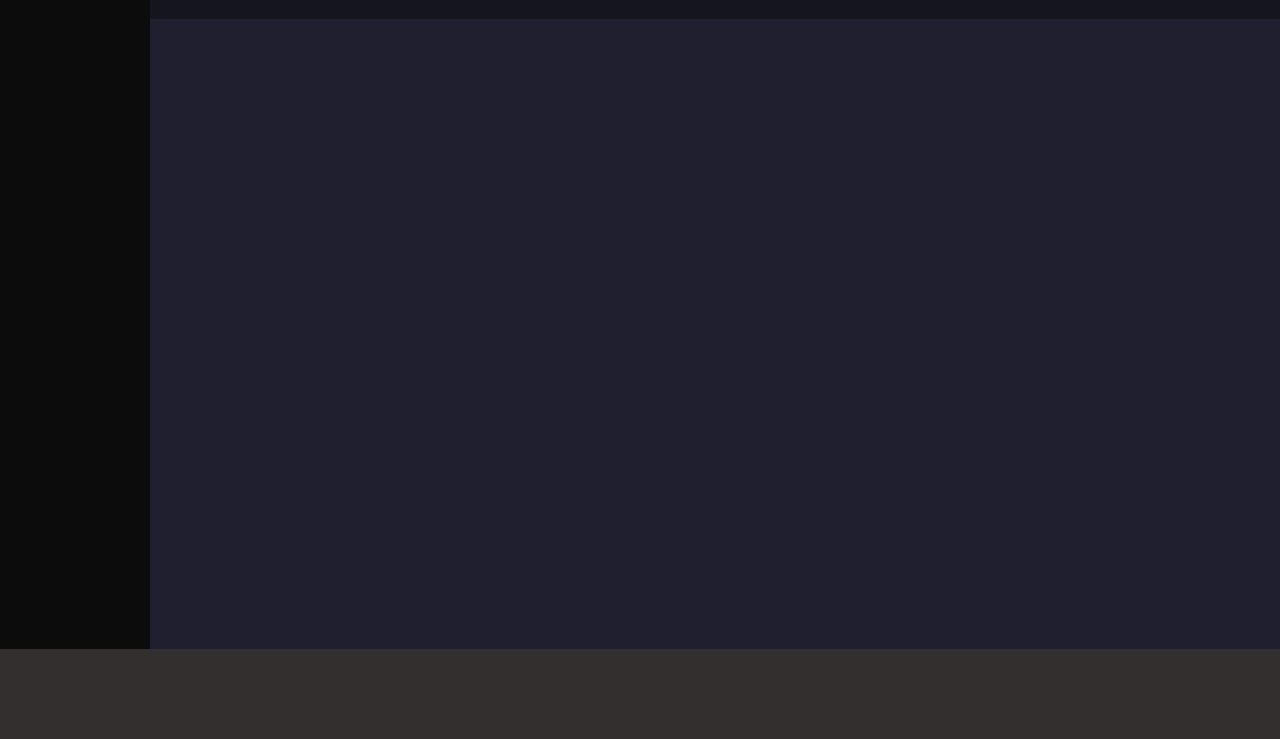
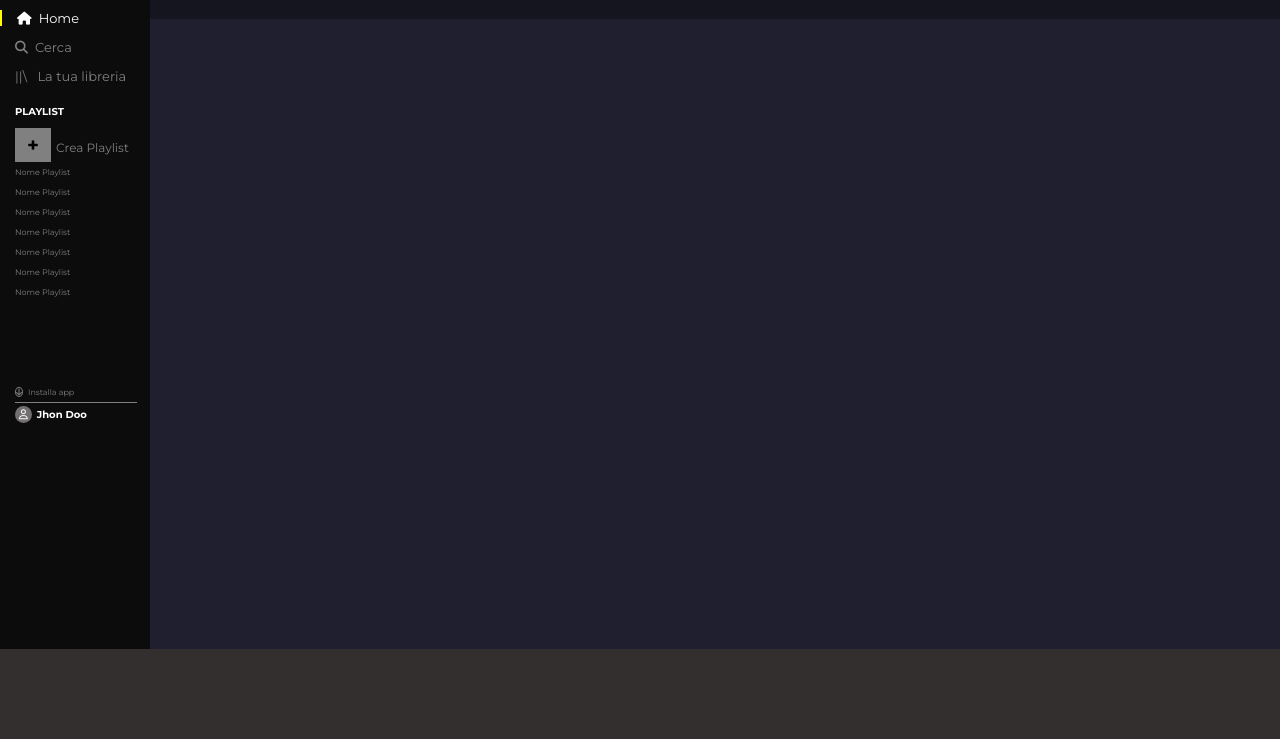
Before and after one commit to Jonathanmasa/html-css-spotifyweb, a plain HTML site: page index.html in a window 1280 px wide. Shown: the part 61-800 px from the top of the page. Drawn offline with Linux system fonts and the light colour scheme.

Commit message:
feat [nav column]

```diff
--- a/css/style.css
+++ b/css/style.css
@@ -7,6 +7,16 @@
 
 body {
     font-family:"Montserrat", sans-serif;
+}
+
+li {
+    list-style: none;
+
+
+}
+
+a  {
+    text-decoration: none;
 }
 
 /* REGOLE COLONNA NAV */
@@ -24,9 +34,110 @@ body {
 
 /* CONTENUTO COLONNA NAV */
 .nav-contain {
-    padding: 2px 0;
+    margin: 15px 0px;
+}
+
+.logo img {
+    width:100px;
+    margin-bottom: 20px;
+    margin-left: 10px;
 
 }
+
+/* nav list icon */
+.icon-link li a {
+    font-size: 13px;
+    padding-left: 15px;
+    color: gray;
+    margin-bottom: 10px;
+
+
+}
+
+.icon-link li {
+    margin-bottom: 10px;
+}
+
+.icon-link span {
+    margin-left: 7px;
+
+
+}
+
+.icon-link .evidenza {
+    color: white;
+    border-left: 2px solid yellow;
+
+}
+
+/* crea playlist */
+.crea-playlist {
+    margin-left: 15px;
+
+
+}
+
+.crea-playlist h4 {
+    color: white;
+    margin-top: 20px;
+    margin-bottom: 15px;
+    font-size: 10px;
+}
+
+.crea {
+    color: black;
+    font-size: 20px;
+    font-weight: bold;
+    background-color: gray;
+    padding: 5px 12px;
+
+}
+
+.playlist {
+    font-size: 12px;
+    color: gray;
+    margin-left: 5px;
+}
+
+.nome {
+    margin-bottom: 90px;
+}
+
+.nome li {
+    color: gray;
+    font-size: 8px;
+    margin-top: 10px;
+}
+
+ /* info colonna nav */
+.info-nav {
+    width: 90%;
+    color: grey;
+    font-size: 8px;
+    margin-right: 5px;
+    padding-bottom: 5px;
+    border-bottom: 1px solid grey;
+}
+ .info-nav i {
+    margin-right: 5px;
+    border: 1px solid gray;
+    border-radius: 50%;
+ }
+
+ .user {
+    color: white;
+    font-size: 10px;
+    background-color: rgb(113, 111, 111);
+    padding: 2px 4px;
+    border-radius: 50%;
+ }
+
+ .user-name {
+    color: white;
+    font-size: 10px;
+    margin-left: 5px;
+    font-weight: bold;
+ }
 
 
 
@@ -79,11 +190,23 @@ body {
 /* RESPONSIVE */
 
 /* MOBILE */
+
+/* NAV COLUMN */
 @media screen and (max-width:552px) {
     .nav-column {
-        width: 50px;
+        width: 45px;
+
+    }
+
+    .text-plus {
+        display: none;
+    }
+
+    .icon-link .evidenza {
+        border-left: none;
 
     }
 
 
+
 }
--- a/index.html
+++ b/index.html
@@ -23,12 +23,50 @@
 
         <nav class="nav-column">
             <div class="nav-contain">
+                <!-- img logo -->
+                <div class="logo"><img src="./img/logo.svg" alt=""></div>
+
+                <!-- lista link icone -->
+                 <ul class="icon-link">
+                    <li><a class="evidenza" href=""><i class="fa-solid fa-house" ></i><span class="text-plus">Home</span></a></li>
+                    <li><a href=""><i class="fa-solid fa-magnifying-glass" ></i><span class="text-plus">Cerca</span></a></li>
+                    <li><a href="">||\ <span class="text-plus">La tua libreria</span></a></li>
+                 </ul>
+
+                 <div class="crea-playlist">
+                    <h4 class="text-plus">PLAYLIST</h4>
+
+                    <div class="text-plus">
+                        <span class="crea">+</span><span class="playlist">Crea Playlist</span>
+                    </div>
+
+                    <ul class="nome text-plus">
+                        <li>Nome Playlist</li>
+                        <li>Nome Playlist</li>
+                        <li>Nome Playlist</li>
+                        <li>Nome Playlist</li>
+                        <li>Nome Playlist</li>
+                        <li>Nome Playlist</li>
+                        <li>Nome Playlist</li>
+                    </ul>
+
+                    <!-- info colonna nav -->
+                    <div  class="info-nav text-plus"><span><i class="fa-solid fa-arrow-down"></i></span><span>Installa app</span></div>
+                    <div class="text-plus"><span class="user"><i class="fa-regular fa-user"></i></span><span class="user-name">Jhon Doo</span></div>
+
+                 </div>
+
+
+
+
 
             </div>
 
         </nav>
 
+        <!-- contenuto principale main -->
         <div class="contenuto-principale">
+
             <div class="barra-fix">
                 <span class="upgrade"><a href="">Effettua l'upgrade</a></span>
 
```
